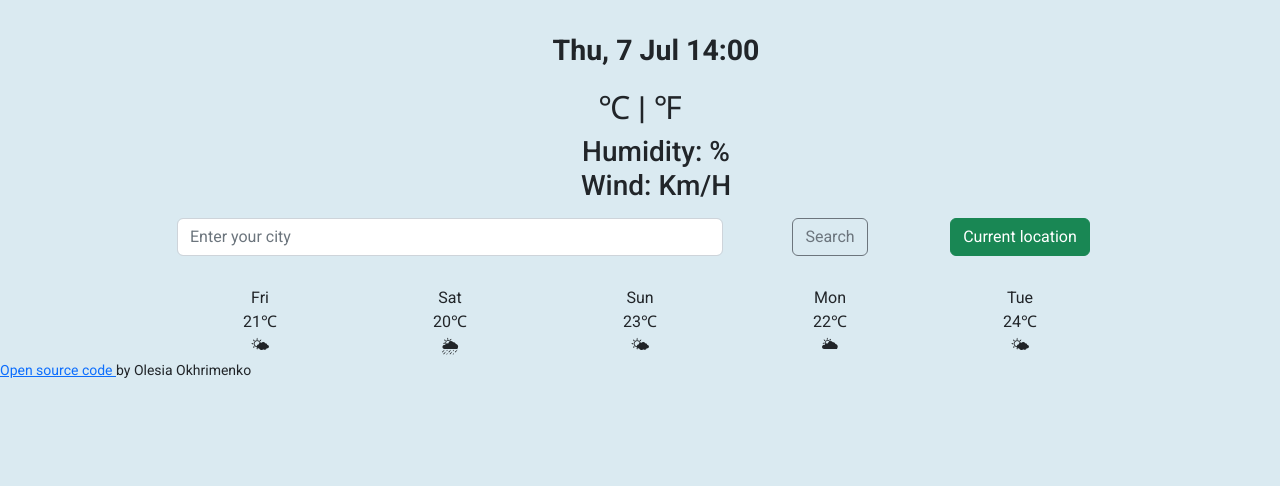
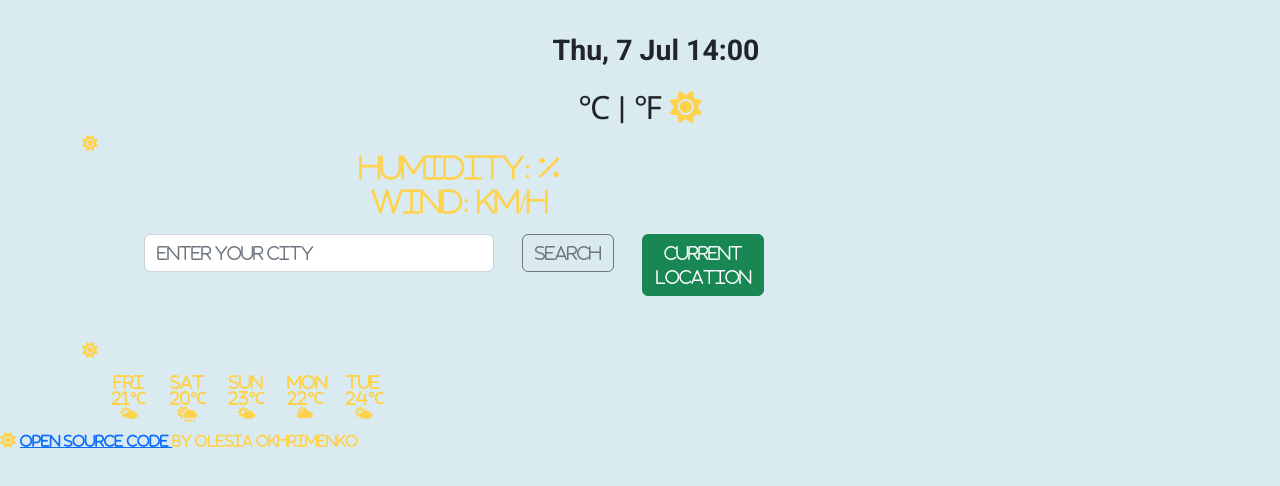
Before and after one commit to OlesiaOk/projectWeek6, a website built with Parcel: page index.html in a window 1280 px wide. Built offline with nearby package versions, Linux system fonts and the light colour scheme; no server answers; a web font is replaced by a local one.

Commit message:
Update index.html

```diff
--- a/index.html
+++ b/index.html
@@ -28,7 +28,7 @@
           Thu, 26 May 15:25
         </li>
       </ul>
-      <h2 id="temperature"><span id="temperatureValue"></span>  ℃ | ℉ <span id="icon"></span></h2>
+      <h2 id="temperature"><span id="temperatureValue"></span>  ℃ | ℉ <i class="fa-solid fa-sun sun"  id="icon"></h2>
       <h3><ul id=info><li>
         Humidity:<span id=humidity>   </span>%
       </li>
```
